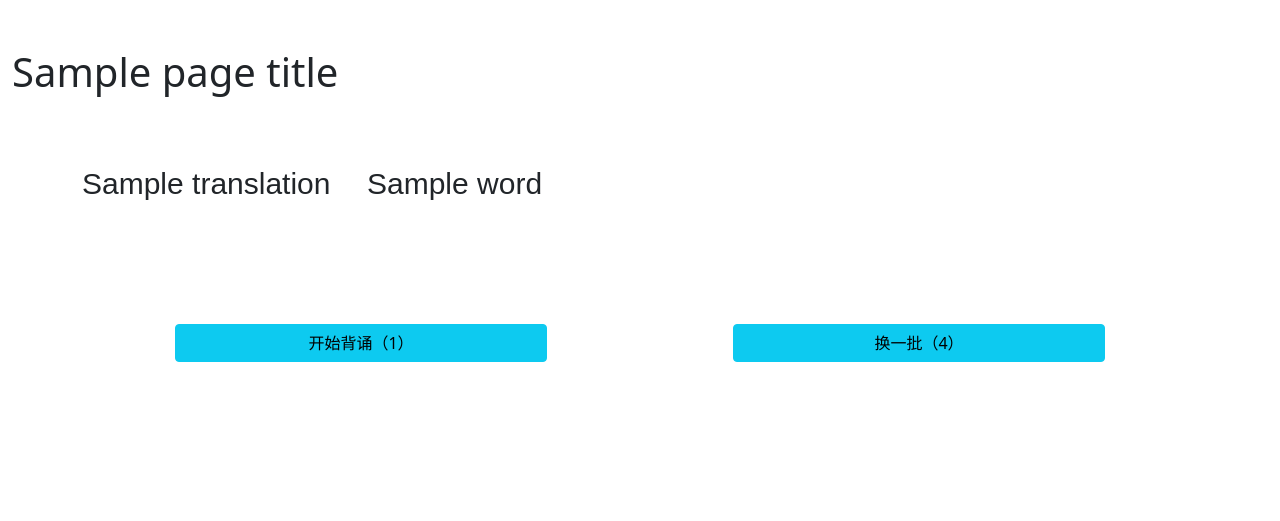
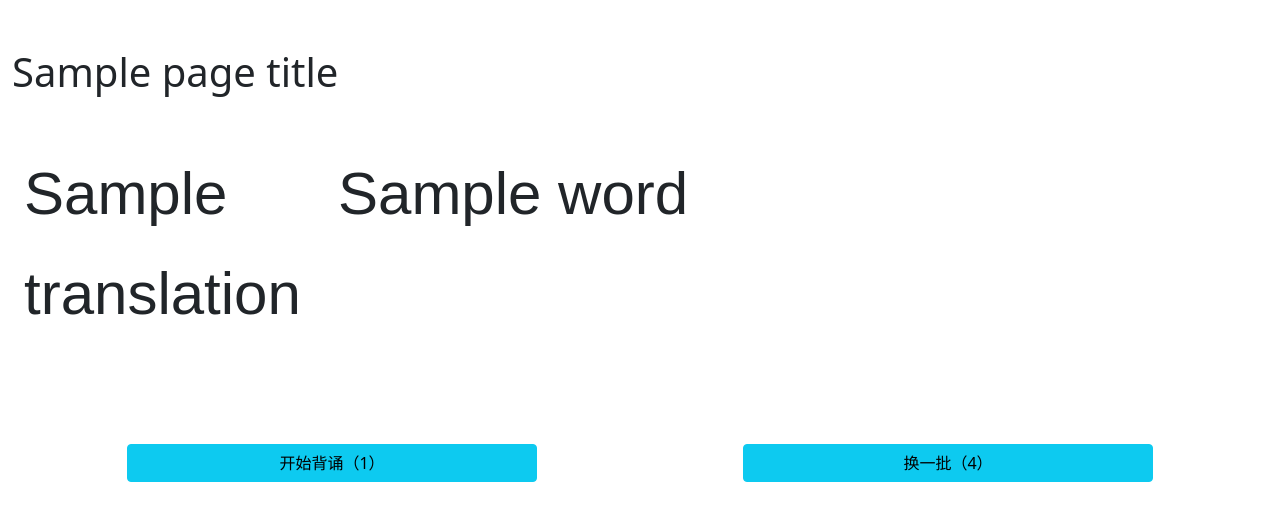
Before and after one commit to panhaoyu/remember-me, a Django app: template word/templates/word/index.html in a window 1280 px wide. Shown: the top 521 px of the page. Run offline with Django 4.2, Linux system fonts and the light colour scheme; the template is opened without the code that fills it: most values are stand-ins (such as "Sample title", 1, 10 or a date in 2020); some libraries are stand-ins or nearby versions.

Commit message:
完成功能并正式用于记忆单词

```diff
--- a/word/templates/word/index.html
+++ b/word/templates/word/index.html
@@ -1,15 +1,15 @@
 {% extends 'word/base.html' %}
 
 {% block body %}
-    <div class="container">
+    <div class="container-fluid">
         {% if object_list %}{% else %}
             <p class="alert alert-warning">未添加词库</p>
         {% endif %}
         <style>
             .word-and-translation {
-                font-size: 30px;
+                font-size: 60px;
                 font-family: 微软雅黑, sans-serif;
-                line-height: 80px;
+                line-height: 100px;
             }
         </style>
         {% for obj in object_list %}
@@ -35,6 +35,11 @@
                     location.pathname = '{% url "word:change-current-learning-set" %}'
                 }
             })
+            addEventListener('click', ev => {
+                if (ev.button === 0) {
+                    location.pathname = '{% url "word:change-current-learning-set" %}'
+                }
+            })
             $(document).ready(async () => {
                 for (let id of word_ids) {
                     playVoice(id)
```
Also changed, not shown: word/templates/word/detail.html (+35 -16 lines).
